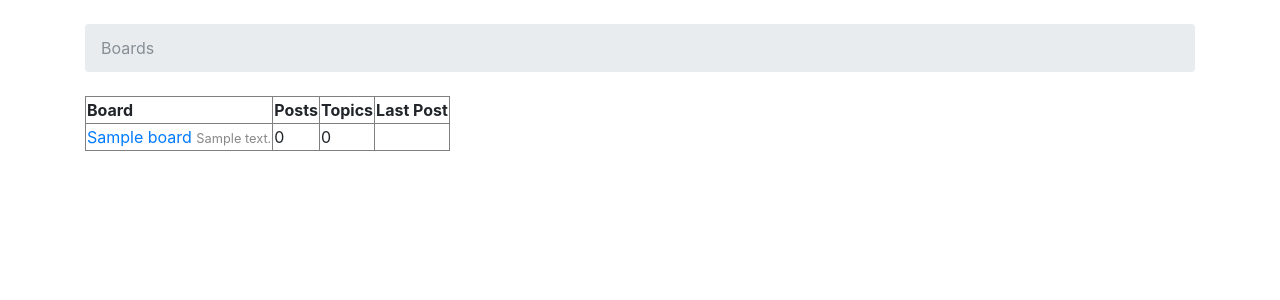
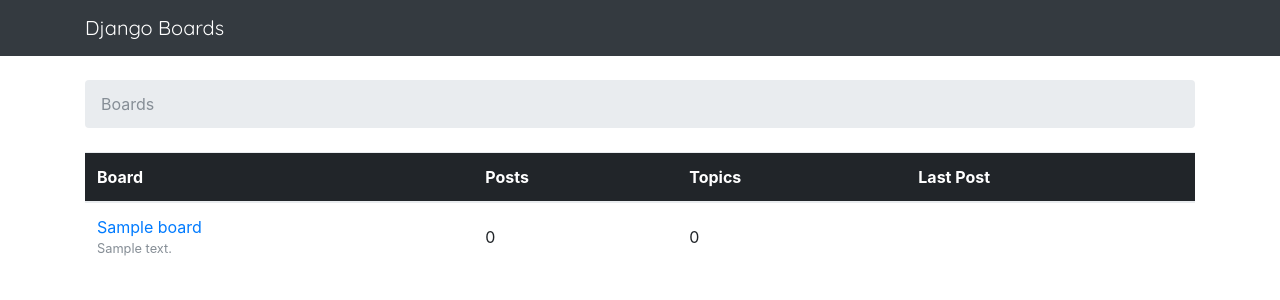
Before and after one commit to wayhome25/django-board-with-test, a Django app: page / in a window 1280 px wide. Shown: the top 300 px of the page. Run offline with Django 3.2, Linux system fonts and the light colour scheme; tables that the repository leaves empty hold one stand-in row (values such as "Sample post"); some libraries are stand-ins or nearby versions.

Commit message:
base 템플릿 추가

```diff
--- /dev/null
+++ b/static/css/app.css
@@ -0,0 +1,3 @@
+.navbar-brand {
+    font-family: 'Quicksand', sans-serif;
+}
--- /dev/null
+++ b/templates/base.html
@@ -0,0 +1,28 @@
+{% load static %}
+<!DOCTYPE html>
+<html>
+<head>
+  <meta charset="utf-8">
+  <title>{% block title %}Django Boards{% endblock %}</title>
+  <link href="https://fonts.googleapis.com/css?family=Quicksand" rel="stylesheet">
+  <link rel="stylesheet" href="{% static 'css/bootstrap.min.css' %}">
+  <link rel="stylesheet" href="{% static 'css/app.css' %}">
+</head>
+<body>
+
+<nav class="navbar navbar-expand-lg navbar-dark bg-dark">
+  <div class="container">
+    <a class="navbar-brand" href="{% url 'home' %}">Django Boards</a>
+  </div>
+</nav>
+
+<div class="container">
+  <ol class="breadcrumb my-4">
+    {% block breadcrumb %}
+    {% endblock %}
+  </ol>
+  {% block content %}
+  {% endblock %}
+</div>
+</body>
+</html>
--- a/templates/home.html
+++ b/templates/home.html
@@ -1,18 +1,12 @@
-{% load static %}
-<!doctype html>
-<html lang="ko">
-<head>
-  <meta charset="utf-8">
-  <title>Boards</title>
-  <link rel="stylesheet" href="{% static 'css/bootstrap.min.css' %}">
-</head>
-<body>
-<div class="container">
-  <ol class="breadcrumb my-4">
-    <li class="breadcrumb-item active">Boards</li>
-  </ol>
-  <table border="1">
-    <thead>
+{% extends 'base.html' %}
+
+{% block breadcrumb %}
+  <li class="breadcrumb-item active">Boards</li>
+{% endblock %}
+
+{% block content %}
+  <table class="table">
+    <thead class="thead-inverse">
     <tr>
       <th>Board</th>
       <th>Posts</th>
@@ -25,15 +19,13 @@
       <tr>
         <td>
           <a href="{% url 'board_topics' board.pk %}">{{ board.name }}</a>
-          <small style="color: #888">{{ board.description }}</small>
+          <small class="text-muted d-block">{{ board.description }}</small>
         </td>
-        <td>0</td>
-        <td>0</td>
+        <td class="align-middle">0</td>
+        <td class="align-middle">0</td>
         <td></td>
       </tr>
     {% endfor %}
     </tbody>
   </table>
-</div>
-</body>
-</html>
+{% endblock %}
```
Also changed, not shown: templates/topics.html (+14 -17 lines).
